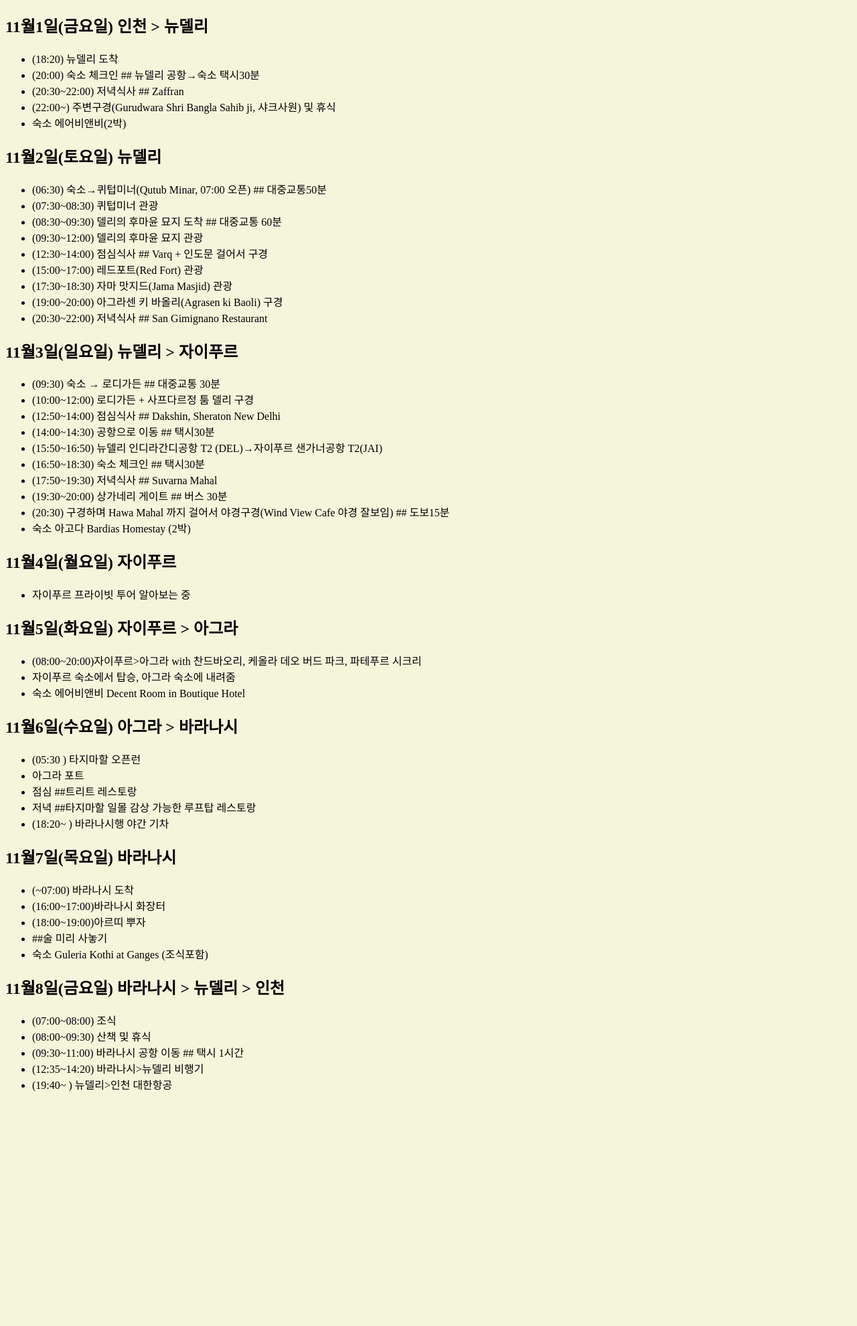
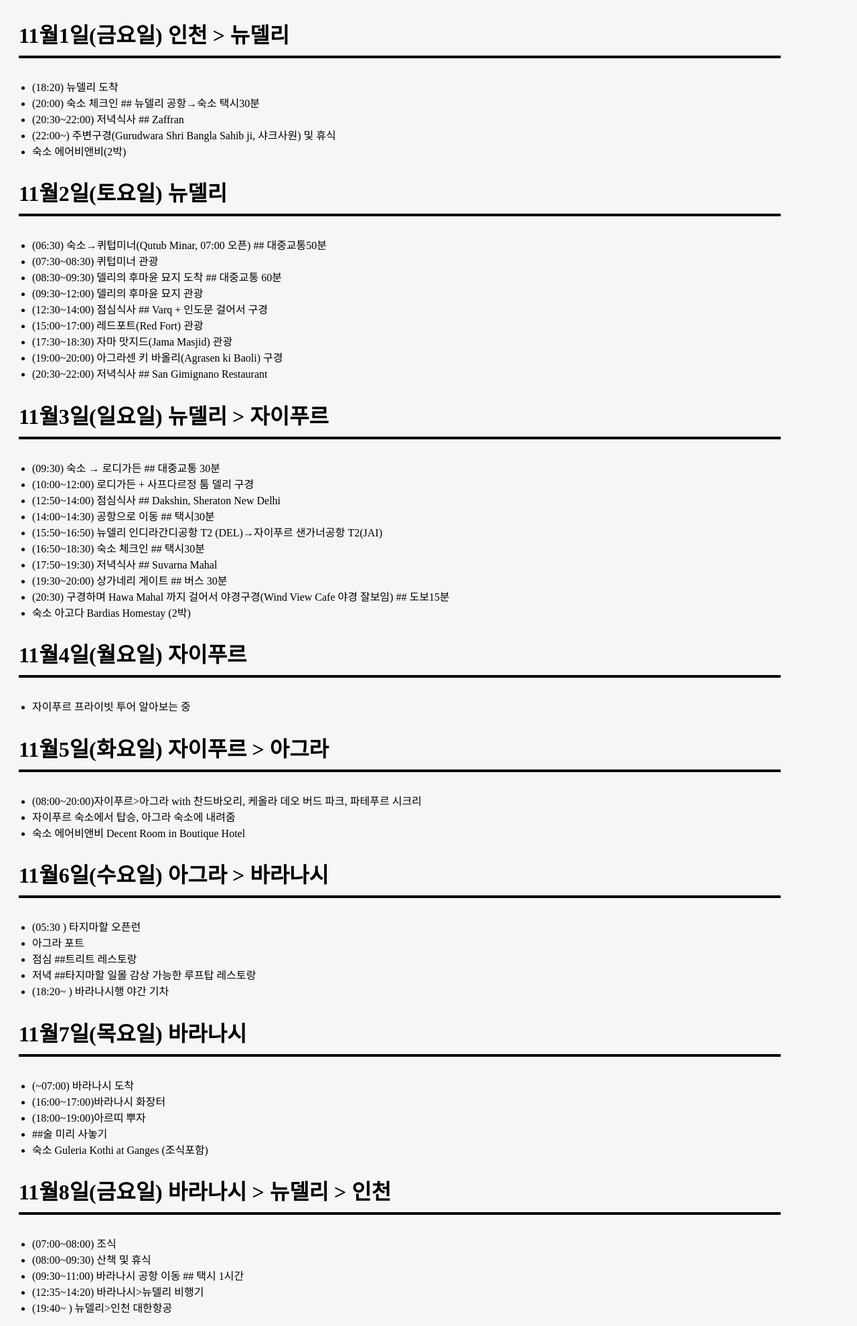
Before and after one commit to newbrother/newbrother.github.io, a Jekyll site: the page IndiaTrip.html, which Jekyll copies as it is, in a window 1280 px wide. Shown: the whole page at 67% size. Built offline with Jekyll 4.4.1, drawn with Linux system fonts in a browser that asks for light colours; before the commit the page ends 1647 px from its top, so only the background shows below that.

Commit message:
Update style.css

```diff
--- a/css/style.css
+++ b/css/style.css
@@ -1,3 +1,7 @@
 body {
-  background-color: beige;
+  background: #f6f5f7;
 }
+h2 {
+        font-size:2em;width:90%;
+    margin-bottom:30px;margin-left:20px;padding-bottom:10px;border-bottom:4px solid black;
+}
```
